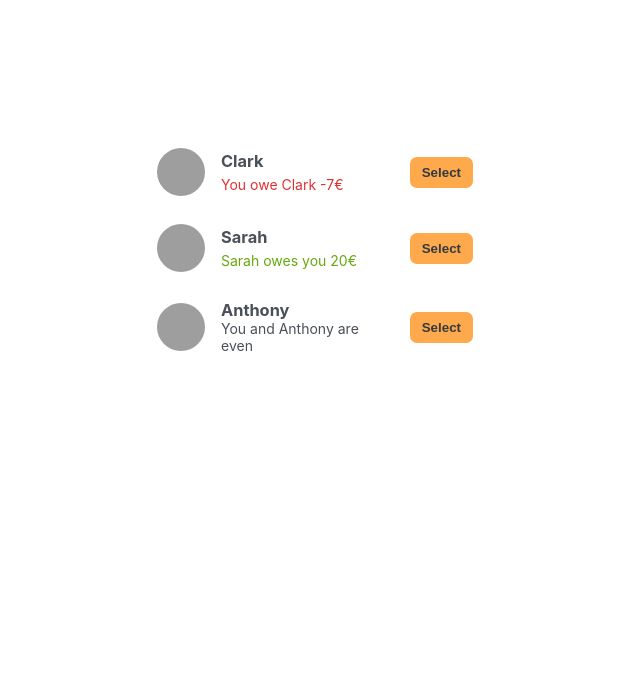
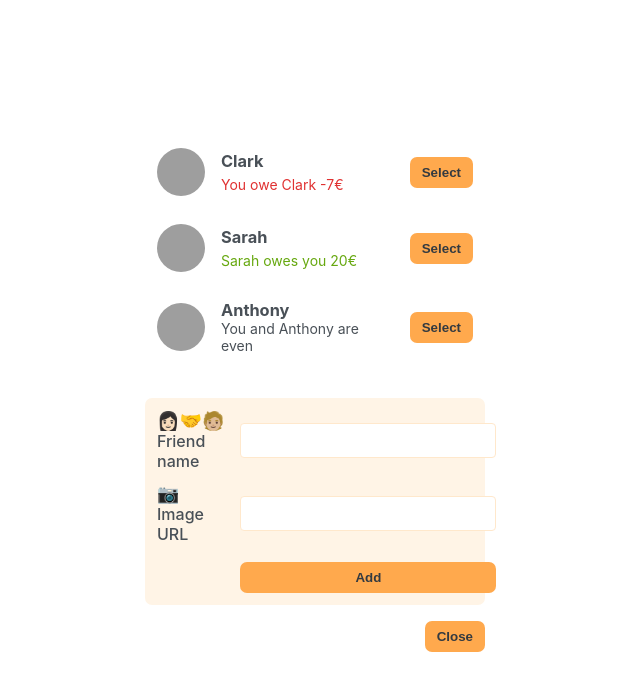
Before and after one commit to AntonovAtanas/React-Split-The-Bill, a React (Vite) app: page / in a window 1280 px wide. Shown: the top 690 px of the page, without its empty margins (85-725 px from the left). Built offline with nearby package versions, Linux system fonts and the light colour scheme; grey boxes are pictures that could not be loaded.

Commit message:
Add form for adding new friend

```diff
--- a/src/App.css
+++ b/src/App.css
@@ -167,3 +167,12 @@ form h2 {
   letter-spacing: -0.5px;
   margin-bottom: 1.6rem;
 }
+
+.add-form-wrapper {
+  display: flex;
+  flex-direction: column;
+}
+
+.add-form-wrapper .form-toggle {
+  align-self: flex-end;
+}
--- a/src/App.jsx
+++ b/src/App.jsx
@@ -9,8 +9,8 @@ function App() {
   return (
     <div className='app'>
       <FriendsList />
+      <Bill />
       <AddFriend />
-      <Bill />
     </div>
   )
 }
--- a/src/components/friends/Add-Friend.jsx
+++ b/src/components/friends/Add-Friend.jsx
@@ -2,8 +2,15 @@
 export default function AddFriend () {
 
     return (
-        <div>
-
+        <div className="add-form-wrapper">
+            <form action="" className="form-add-friend">
+                <label htmlFor="">👩🏻‍🤝‍🧑🏼Friend name</label>
+                <input type="text" />
+                <label htmlFor="">📷 Image URL</label>
+                <input type="text" />
+                <button className="button">Add</button>
+            </form>
+                <button className="button form-toggle">Close</button>
         </div>
     )
 }
```
